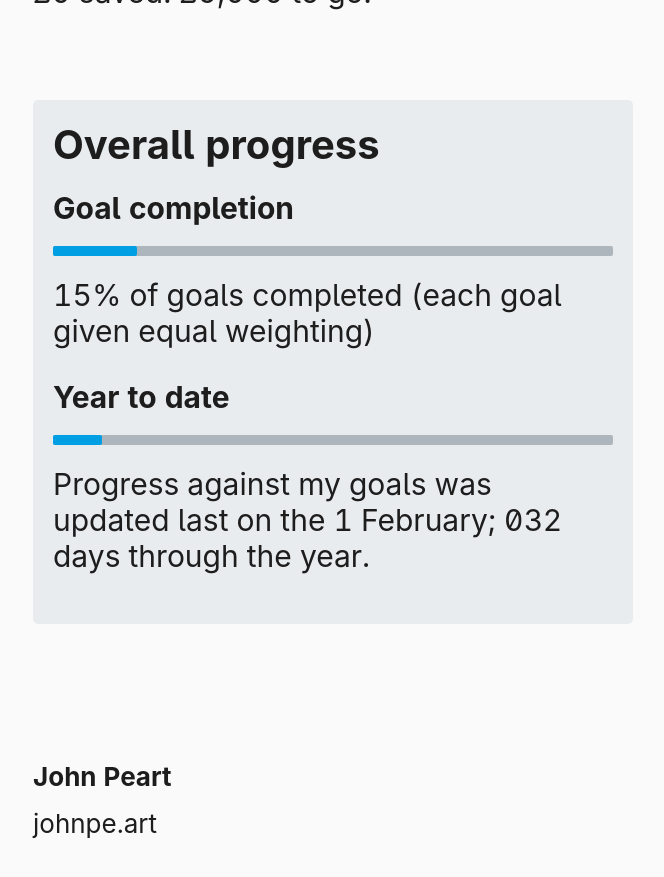
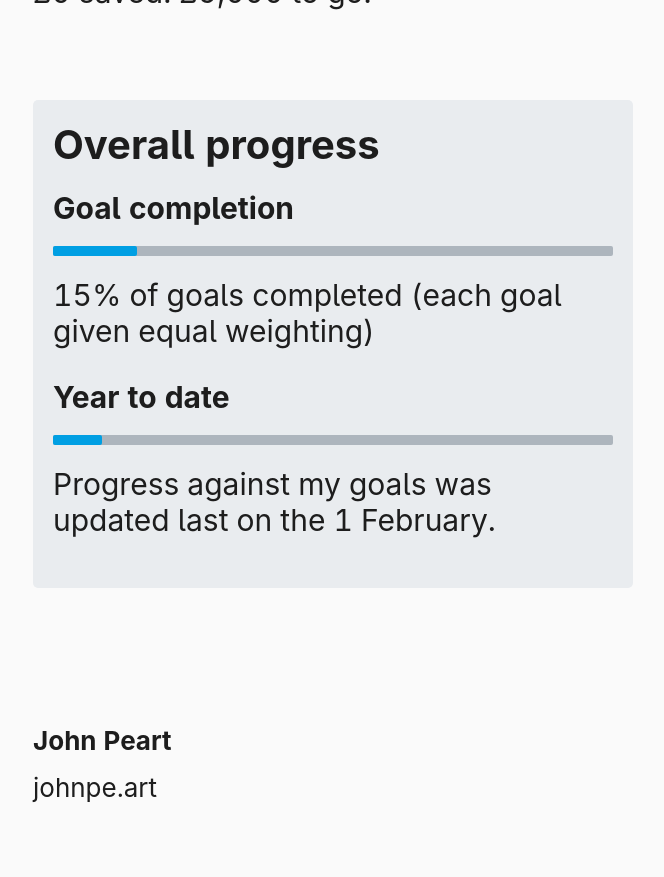
Before and after one commit to johnpeart/Goals-for-2018, a Jekyll site: the page built from index.html, in a window 1280 px wide and 900 px high, scrolled down 2502 px. Shown: the top 877 px of the window, without its empty margins (172-836 px from the left). Built offline with Jekyll 4.4.1, drawn with Linux system fonts in a browser that asks for light colours; some web fonts are replaced.

Commit message:
Clean up text on totaliser

```diff
--- a/_includes/totaliser.html
+++ b/_includes/totaliser.html
@@ -13,6 +13,6 @@
 	<progress max="365" value="{{ dayoftheyear }}">
 		<p>Day <strong>{{ dayoftheyear }}</strong> out of <strong>365</strong></p>
 	</progress>
-	<p>Progress against my goals was updated last on the {{ "now" | date: "%-d %B" }}; {{ dayoftheyear }} days through the year.</p>
+	<p>Progress against my goals was updated last on the {{ "now" | date: "%-d %B" }}.</p>
 	{% endif %}
 </li>
```
